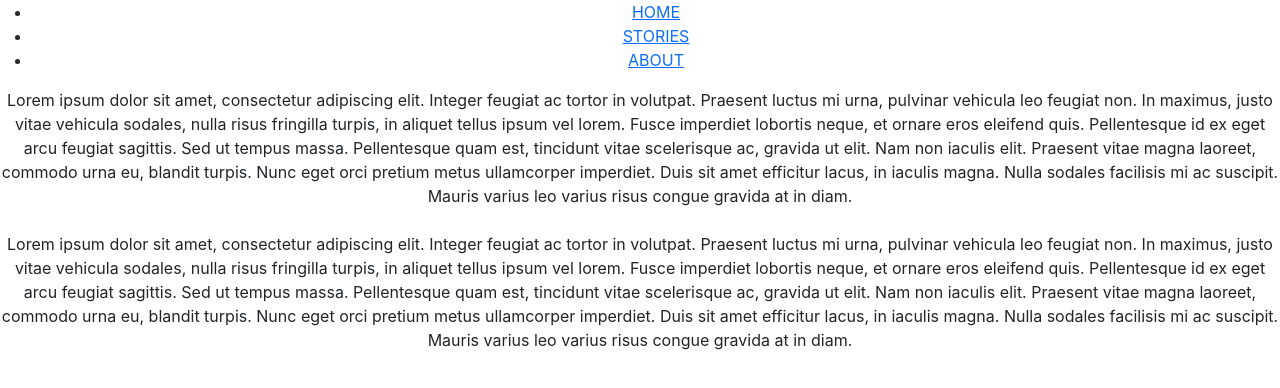
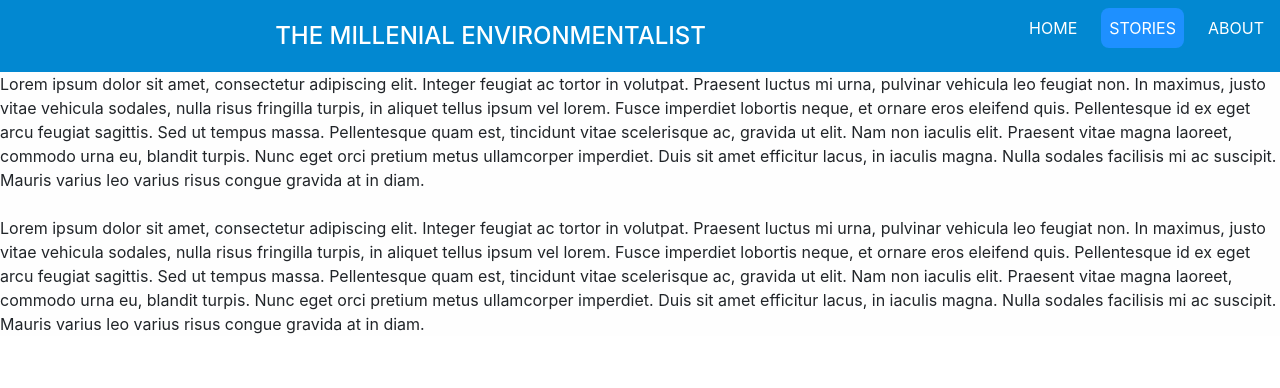
Before and after one commit to IrisThuo/HUMMINGBIRD, a React (Create React App) app: page /stories in a window 1280 px wide. Shown: the top 388 px of the page. Built offline with nearby package versions, Linux system fonts and the light colour scheme; the HTML template or start-up script is replaced by a standard one.

Commit message:
Navbar complete

```diff
--- a/src/App.css
+++ b/src/App.css
@@ -1,38 +1,5 @@
 .App {
-  text-align: center;
+  background-color: #fefefe;
+  height:100%;
+  width:100%;
 }
-
-.App-logo {
-  height: 40vmin;
-  pointer-events: none;
-}
-
-@media (prefers-reduced-motion: no-preference) {
-  .App-logo {
-    animation: App-logo-spin infinite 20s linear;
-  }
-}
-
-.App-header {
-  background-color: #282c34;
-  min-height: 100vh;
-  display: flex;
-  flex-direction: column;
-  align-items: center;
-  justify-content: center;
-  font-size: calc(10px + 2vmin);
-  color: white;
-}
-
-.App-link {
-  color: #61dafb;
-}
-
-@keyframes App-logo-spin {
-  from {
-    transform: rotate(0deg);
-  }
-  to {
-    transform: rotate(360deg);
-  }
-}
--- a/src/Components/Navbar/Navbar.js
+++ b/src/Components/Navbar/Navbar.js
@@ -1,21 +1,36 @@
-import React from 'react';
-import { Link } from 'react-router-dom';
+import React, {useState} from 'react';
+import { NavLink } from 'react-router-dom';
+import "/home/name/HUMMINGBIRD/hummingbird/src/Components/Navbar/navbar.css" ;
 
 function Navbar(props) {
+    const [menuOpen, setMenuOpen] = useState(false)
     return (
+
        <nav>
-        <ul>
+
+       <h4>THE MILLENIAL ENVIRONMENTALIST</h4>
+        <div className='menu' onClick={() => {
+            setMenuOpen(!menuOpen)
+        }}>
+            <span></span>
+            <span></span>
+            <span></span>
+        </div>
+        <ul className={menuOpen ? "open" : ""}>
             <li>
-            <Link to="/">HOME</Link>
+            <NavLink to="/">HOME</NavLink>
             </li>
             <li>
-            <Link to="/stories">STORIES</Link>
+            <NavLink to="/stories">STORIES</NavLink>
             </li>
             <li>
-            <Link to="/about">ABOUT</Link>
+            <NavLink to="/about">ABOUT</NavLink>
             </li>
         </ul>
+
        </nav>
+
+
     );
 }
 
--- a/src/Components/Navbar/navbar.css
+++ b/src/Components/Navbar/navbar.css
@@ -0,0 +1,88 @@
+.active {
+    background-color: #1E90FF;
+}
+
+nav {
+    display: flex;
+    justify-content: space-between;
+    align-items: center;
+    background-color: #0288D1 ;
+    color: white;
+    position: sticky;
+    top: 0;
+}
+
+h4 {
+    margin: auto;
+}
+
+nav ul{
+    display: flex;
+
+}
+
+nav ul li {
+    list-style: none;
+}
+
+nav ul li a{
+    display: block;
+    text-decoration: none;
+    color: white;
+    padding: 0.5rem;
+    margin: 0.5rem;
+    border-radius: 0.5rem;
+}
+
+nav ul li a:not(.active):hover{
+    background-color: black;
+}
+
+nav .menu {
+    display: none;
+    position: absolute;
+    top: 0.5rem;
+    right: 0.5em;
+    flex-direction: column;
+    justify-content: space-between;
+    width: 2.25rem;
+    height: 2rem;
+}
+
+nav .menu span {
+    height: 0.4rem;
+    width: 50%;
+    background-color: white;
+    border-radius: 0.2rem;
+}
+
+@media (max-width:480px) {
+    nav .menu{
+        display: flex;
+    }
+
+    nav{
+        flex-direction: column;
+        align-items: start;
+    }
+
+    nav ul {
+        display: none;
+        flex-direction: column;
+        width: 100%;
+        margin-bottom: 0.25rem;
+    }
+
+    nav ul.open{
+        display: flex;
+    }
+
+    nav ul li {
+        width: 100%;
+        text-align: center;
+    }
+
+    nav ul li a{
+        margin: 0.2rem 0.5rem;
+    }
+}
```
Also changed, not shown: src/Components/Header/Header.js (deleted, +0 -16 lines), src/Components/Header/Header.css (deleted).
